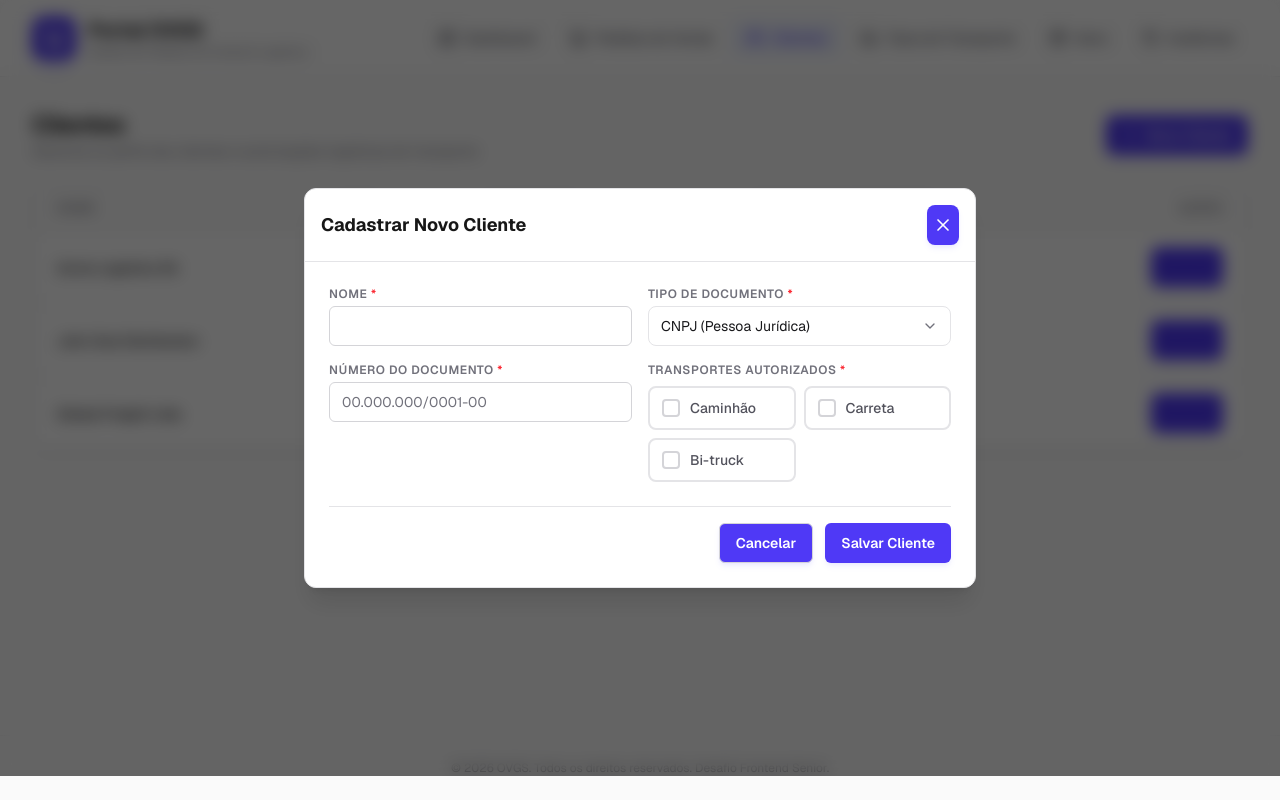
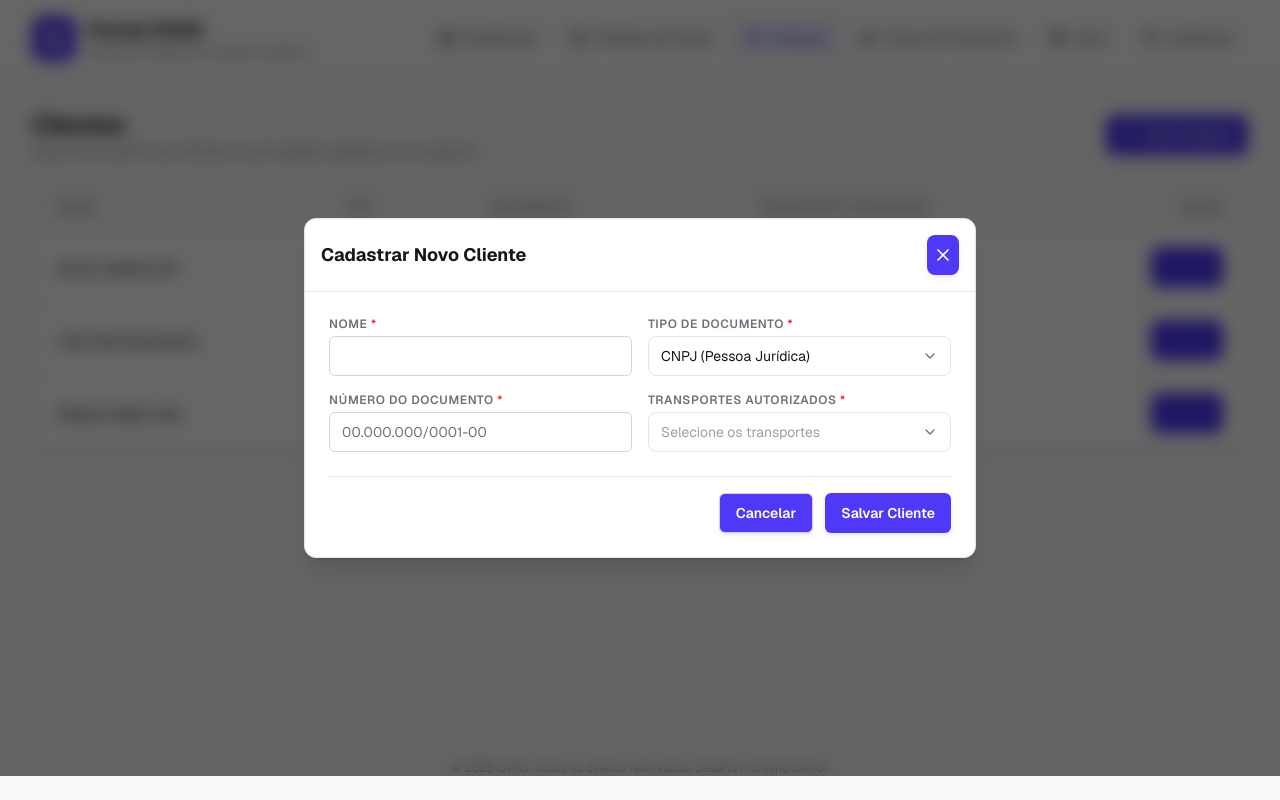
Before and after one commit to EdDevFront/sales-order-management-system, a Next.js app: page /customers in a window 1280 px wide. Both pictures are taken after a click on the button "Novo Cliente". Built offline with nearby package versions, Linux system fonts and the light colour scheme.

Commit message:
feat: replace transport grid with MultiSelect dropdown with checkboxes

```diff
--- a/src/components/templates/customers/components/CustomerForm.tsx
+++ b/src/components/templates/customers/components/CustomerForm.tsx
@@ -4,7 +4,8 @@ import { zodResolver } from "@hookform/resolvers/zod";
 import { Button } from "@/components/ui/Button";
 import { Input } from "@/components/ui/Input";
 import { Select } from "@/components/ui/Select";
-import { Check, Loader2, X } from "lucide-react";
+import MultiSelect from "@/components/ui/MultiSelect";
+import { Loader2, X } from "lucide-react";
 import { customerSchema, CustomerFormData } from "../schemas/customerSchema";
 import { TransportType } from "@/types/TransportType";
 
@@ -161,52 +162,18 @@ export default function CustomerForm({
               <label className="block text-xs font-semibold uppercase tracking-wider text-zinc-500">
                 Transportes Autorizados <span className="text-red-500">*</span>
               </label>
-              <div className="mt-2 grid grid-cols-2 gap-2">
-                {transports.map((t) => {
-                  const isSelected = currentTransports.includes(t.id);
-                  return (
-                    <label
-                      key={t.id}
-                      className={`
-                        flex items-center gap-2.5 rounded-lg border-2 px-3 py-2.5 cursor-pointer transition-all text-sm
-                        ${
-                          isSelected
-                            ? "border-indigo-500 bg-indigo-50 text-indigo-700 dark:border-indigo-500 dark:bg-indigo-950/30 dark:text-indigo-300"
-                            : "border-zinc-200 bg-white text-zinc-600 hover:border-zinc-300 hover:bg-zinc-50 dark:border-zinc-700 dark:bg-zinc-900 dark:text-zinc-400 dark:hover:border-zinc-600"
-                        }
-                      `}
-                    >
-                      <input
-                        type="checkbox"
-                        checked={isSelected}
-                        onChange={() => toggleTransport(t.id)}
-                        className="sr-only"
-                      />
-                      <div
-                        className={`
-                          flex h-4.5 w-4.5 shrink-0 items-center justify-center rounded border-2 transition-all
-                          ${
-                            isSelected
-                              ? "border-indigo-500 bg-indigo-500 text-white"
-                              : "border-zinc-300 dark:border-zinc-600"
-                          }
-                        `}
-                      >
-                        {isSelected && <Check className="h-3 w-3 stroke-[3]" />}
-                      </div>
-                      <span className="font-medium">{t.name}</span>
-                    </label>
-                  );
-                })}
+              <div className="mt-1">
+                <MultiSelect
+                  options={transports.map((t) => ({ value: t.id, label: t.name }))}
+                  selected={currentTransports}
+                  onChange={(ids) => setValue("authorizedTransportTypeIds", ids)}
+                  placeholder="Selecione os transportes"
+                  label="transportes selecionados"
+                />
               </div>
               {errors.authorizedTransportTypeIds && (
                 <p className="mt-2 text-xs text-red-500">
                   {errors.authorizedTransportTypeIds.message}
-                </p>
-              )}
-              {transports.length === 0 && (
-                <p className="mt-2 text-xs text-zinc-400 italic">
-                  Nenhum tipo de transporte cadastrado.
                 </p>
               )}
             </div>
--- /dev/null
+++ b/src/components/ui/MultiSelect/index.tsx
@@ -0,0 +1,102 @@
+"use client";
+
+import React, { useState, useRef, useEffect } from "react";
+import { ChevronDown, Check } from "lucide-react";
+
+interface MultiSelectOption {
+  value: string;
+  label: string;
+}
+
+interface MultiSelectProps {
+  options: MultiSelectOption[];
+  selected: string[];
+  onChange: (selected: string[]) => void;
+  placeholder?: string;
+  label?: string;
+}
+
+export default function MultiSelect({
+  options,
+  selected,
+  onChange,
+  placeholder = "Selecione...",
+  label = "itens selecionados",
+}: MultiSelectProps) {
+  const [isOpen, setIsOpen] = useState(false);
+  const containerRef = useRef<HTMLDivElement>(null);
+
+  useEffect(() => {
+    const handler = (e: MouseEvent) => {
+      if (containerRef.current && !containerRef.current.contains(e.target as Node)) {
+        setIsOpen(false);
+      }
+    };
+    document.addEventListener("mousedown", handler);
+    return () => document.removeEventListener("mousedown", handler);
+  }, []);
+
+  const toggleOption = (value: string) => {
+    const next = selected.includes(value)
+      ? selected.filter((v) => v !== value)
+      : [...selected, value];
+    onChange(next);
+  };
+
+  const selectedCount = selected.length;
+  const triggerLabel = selectedCount === 0
+    ? placeholder
+    : `${selectedCount} ${label}`;
+
+  return (
+    <div ref={containerRef} className="relative w-full">
+      <button
+        type="button"
+        onClick={() => setIsOpen(!isOpen)}
+        className="flex h-11 sm:h-10 w-full items-center justify-between rounded-lg border border-zinc-200 bg-white px-4 sm:px-3 py-3 sm:py-2 text-sm ring-offset-white focus:outline-none focus:ring-2 focus:ring-indigo-500 dark:border-zinc-800 dark:bg-zinc-950 dark:ring-offset-zinc-950"
+      >
+        <span className={selectedCount === 0 ? "text-zinc-400" : "text-zinc-900 dark:text-zinc-100"}>
+          {triggerLabel}
+        </span>
+        <ChevronDown className={`h-5 w-5 sm:h-4 sm:w-4 shrink-0 ml-2 text-zinc-500 transition-transform ${isOpen ? "rotate-180" : ""}`} />
+      </button>
+
+      {isOpen && (
+        <div className="absolute z-50 mt-1 max-h-60 w-full overflow-auto rounded-md border border-zinc-200 bg-white p-1.5 shadow-lg dark:border-zinc-800 dark:bg-zinc-900">
+          {options.length === 0 ? (
+            <p className="px-2 py-3 text-xs text-zinc-400 italic text-center">Nenhuma opção disponível</p>
+          ) : (
+            options.map((opt) => {
+              const isSelected = selected.includes(opt.value);
+              return (
+                <label
+                  key={opt.value}
+                  className={`flex items-center gap-2.5 rounded-md px-3 py-2.5 sm:py-2 cursor-pointer transition-all text-sm ${
+                    isSelected
+                      ? "bg-indigo-50 text-indigo-700 dark:bg-indigo-950/30 dark:text-indigo-300"
+                      : "text-zinc-700 hover:bg-zinc-50 dark:text-zinc-300 dark:hover:bg-zinc-800/50"
+                  }`}
+                >
+                  <input
+                    type="checkbox"
+                    checked={isSelected}
+                    onChange={() => toggleOption(opt.value)}
+                    className="sr-only"
+                  />
+                  <div className={`flex h-4 w-4 shrink-0 items-center justify-center rounded border-2 transition-all ${
+                    isSelected
+                      ? "border-indigo-500 bg-indigo-500 text-white"
+                      : "border-zinc-300 dark:border-zinc-600"
+                  }`}>
+                    {isSelected && <Check className="h-2.5 w-2.5 stroke-[3]" />}
+                  </div>
+                  <span className="font-medium">{opt.label}</span>
+                </label>
+              );
+            })
+          )}
+        </div>
+      )}
+    </div>
+  );
+}
```
